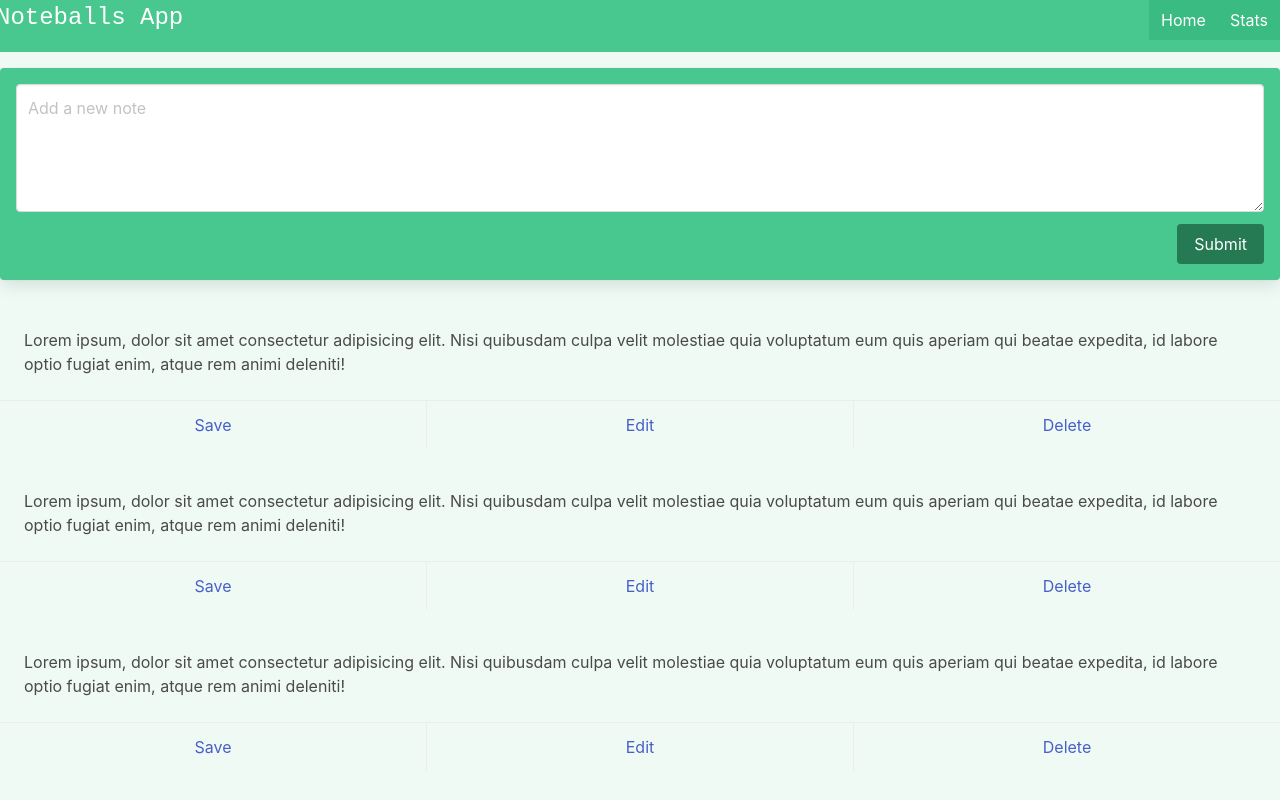
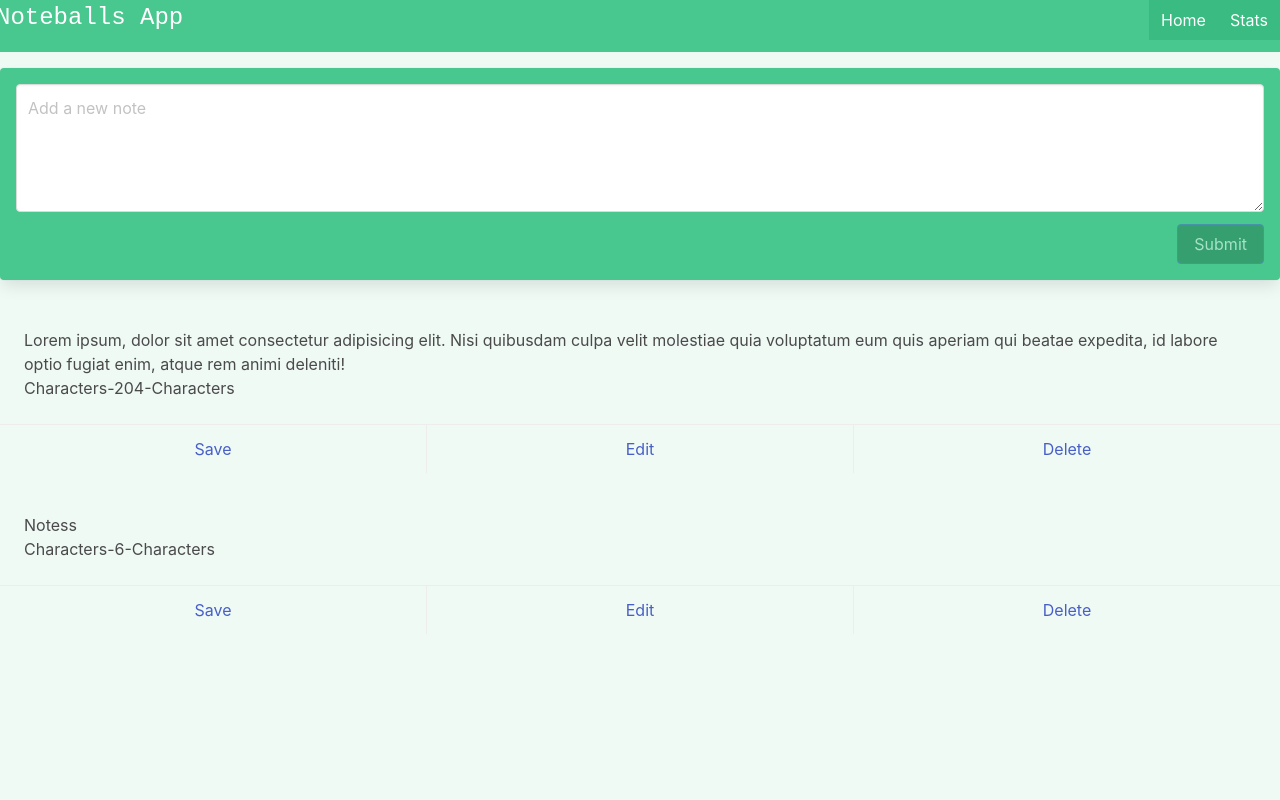
Before and after one commit to TanzimIbthesam/Vue-3, a Vue app in the folder Vue3CompositionApiwithPinia/noteproject/: page / in a window 1280 px wide. Built offline with nearby package versions, Linux system fonts and the light colour scheme.

Commit message:
19-Add,read,delete notes and installing Pinia

```diff
--- a/Vue3CompositionApiwithPinia/noteproject/package.json
+++ b/Vue3CompositionApiwithPinia/noteproject/package.json
@@ -8,6 +8,7 @@
   },
   "dependencies": {
     "bulma": "^0.9.3",
+    "pinia": "^2.0.12",
     "vue": "^3.2.31",
     "vue-router": "^4.0.14"
   },
--- /dev/null
+++ b/Vue3CompositionApiwithPinia/noteproject/src/components/Notes/Modal/DeleteModal.vue
@@ -0,0 +1,27 @@
+<template>
+  <div >
+      Are you sure you want to delete?
+      <footer class="card-footer">
+
+    <a href="#" class="card-footer-item" @click="notebyId(id)">Delete</a>
+
+  </footer>
+  </div>
+</template>
+
+<script setup>
+const props=defineProps({
+    note:{
+        type:Object,
+        required:true
+    }
+
+})
+const notebyId=(id)=>{
+  props.note.id !== id
+}
+</script>
+
+<style>
+
+</style>
--- /dev/null
+++ b/Vue3CompositionApiwithPinia/noteproject/src/components/Notes/Note.vue
@@ -0,0 +1,59 @@
+<template>
+  <div
+
+  class=" mb-4"
+  >
+
+  <div class="card-content">
+    <div class="content">
+        {{note.content}}
+    </div>
+    Characters-{{contentCharacterLength}}
+  </div>
+  <footer class="card-footer">
+    <a href="#" class="card-footer-item">Save</a>
+    <a href="#" class="card-footer-item" >Edit</a>
+    <a href="#" class="card-footer-item" @click="deleteNote">Delete</a>
+
+  </footer>
+  <DeleteModal :note="note" v-if="showDeleteModal" />
+</div>
+</template>
+
+<script setup>
+import DeleteModal from'./Modal/DeleteModal.vue';
+//  import {useNote} from '../../composables/useNote.js';
+
+import {computed,ref} from 'vue';
+const emit=defineEmits('deleteNote')
+
+const showDeleteModal=ref(false);
+const props=defineProps({
+    note:{
+        type:Object,
+        required:true
+    }
+
+})
+
+const showModal=()=>{
+    showDeleteModal.value=true;
+}
+const contentCharacterLength=computed(()=>{
+    let length=props.note.content.length
+    let character= length>1 ? 'Characters':'Character'
+
+    return `${length}-${character}`;
+})
+
+const deleteNote=()=>{
+     emit('deleteNote',props.note.id )
+}
+
+
+
+</script>
+
+<style>
+
+</style>
--- /dev/null
+++ b/Vue3CompositionApiwithPinia/noteproject/src/composables/useNote.js
@@ -0,0 +1,30 @@
+
+import {computed,ref} from 'vue';
+export const useNote=()=>{
+    const emit=defineEmits('deleteNote')
+    const showDeleteModal=ref(false);
+    const props=defineProps({
+        note:{
+            type:Object,
+            required:true
+        }
+
+    })
+
+    const showModal=()=>{
+        showDeleteModal.value=true;
+    }
+    const contentCharacterLength=computed(()=>{
+        let length=props.note.content.length
+        let character= length>1 ? 'Characters':'Character'
+
+        return `${length}-${character}`;
+    })
+
+    const deleteNote=()=>{
+         emit('deleteNote',props.note.id )
+    }
+    return {showModal,contentCharacterLength,deleteNote};
+}
+
+// export default useNote;
--- a/Vue3CompositionApiwithPinia/noteproject/src/main.js
+++ b/Vue3CompositionApiwithPinia/noteproject/src/main.js
@@ -1,8 +1,9 @@
 import { createApp } from 'vue'
 import App from './App.vue'
+import { createPinia } from 'pinia'
 
-import router from './router'
+import {router} from './router'
 const app=createApp(App);
 app.use(router)
-
+app.use(createPinia())
 app.mount('#app')
--- a/Vue3CompositionApiwithPinia/noteproject/src/router/index.js
+++ b/Vue3CompositionApiwithPinia/noteproject/src/router/index.js
@@ -16,9 +16,9 @@ const routes=[
 
 
   ];
- const router = createRouter({
+ export const router = createRouter({
     history: createWebHistory(import.meta.env.BASE_URL),
     routes
   });
 
-  export default router;
+  // export default router;
--- a/Vue3CompositionApiwithPinia/noteproject/src/views/ViewNotes.vue
+++ b/Vue3CompositionApiwithPinia/noteproject/src/views/ViewNotes.vue
@@ -1,40 +1,69 @@
 <template>
 <div class="card has-background-success p-4 mb-5">
 
-
-  <div class="field">
+    <form @submit.prevent="AddNote">
+     <div class="field">
   <div class="control">
-    <textarea class="textarea" placeholder="Add a new note"></textarea>
+    <textarea
+    v-model="writeNote"
+    class="textarea"
+    ref="writeNoteRef"
+    @deleteNote="deleteNote"
+    placeholder="Add a new note">
+    </textarea>
   </div>
 </div>
 <div class="field is-grouped is-grouped-right">
     <div class="control">
-        <button class="button is-link has-background-success-dark">Submit</button>
+        <button
+        :disabled="!writeNote"
+        class="button is-link has-background-success-dark">Submit</button>
     </div>
 
 </div>
-</div>
-  <div
-  v-for="i in 3"
-  class=" mb-4"
-  >
+    </form>
+  </div>
+<Note
+v-for="note in notes"
+:key="note.id"
+:note="note"
+@deleteNote="deleteNote"
 
-  <div class="card-content">
-    <div class="content">
-      Lorem ipsum, dolor sit amet consectetur adipisicing elit. Nisi quibusdam culpa velit molestiae quia voluptatum eum quis aperiam qui beatae expedita, id labore optio fugiat enim, atque rem animi deleniti!
-    </div>
-  </div>
-  <footer class="card-footer">
-    <a href="#" class="card-footer-item">Save</a>
-    <a href="#" class="card-footer-item">Edit</a>
-    <a href="#" class="card-footer-item">Delete</a>
-  </footer>
-</div>
+/>
+
+
 </template>
 
-<script>
-export default {
+<script setup>
+import {ref} from 'vue';
+import Note from '@/components/Notes/Note.vue';
+const writeNote=ref('');
+const writeNoteRef=ref(null);
+const notes=ref([
+    {id:1,content:" Lorem ipsum, dolor sit amet consectetur adipisicing elit. Nisi quibusdam culpa velit molestiae quia voluptatum eum quis aperiam qui beatae expedita, id labore optio fugiat enim, atque rem animi deleniti!"},
+    {id:2,content:"Notess"},
+])
 
+
+
+const AddNote=()=>{
+    let currentDate = new Date().getTime(),
+        id = currentDate.toString()
+
+    let note={
+   id,
+    content: writeNote.value
+}
+  notes.value.unshift(note)
+   writeNote.value=''
+   writeNoteRef.value.focus()
+
+
+
+
+}
+const deleteNote=(id)=>{
+    notes.value=notes.value.filter(note=>note.id !== id)
 }
 </script>
 
```
Also changed, not shown: Vue3CompositionApiwithPinia/noteproject/src/stores/storeNotes.js (added, +11 -0 lines), Vue3CompositionApiwithPinia/noteproject/src/components/layouts/Navbar.vue (line endings or trailing spaces), 1 other file (tests, documents, lock files or other folders).
